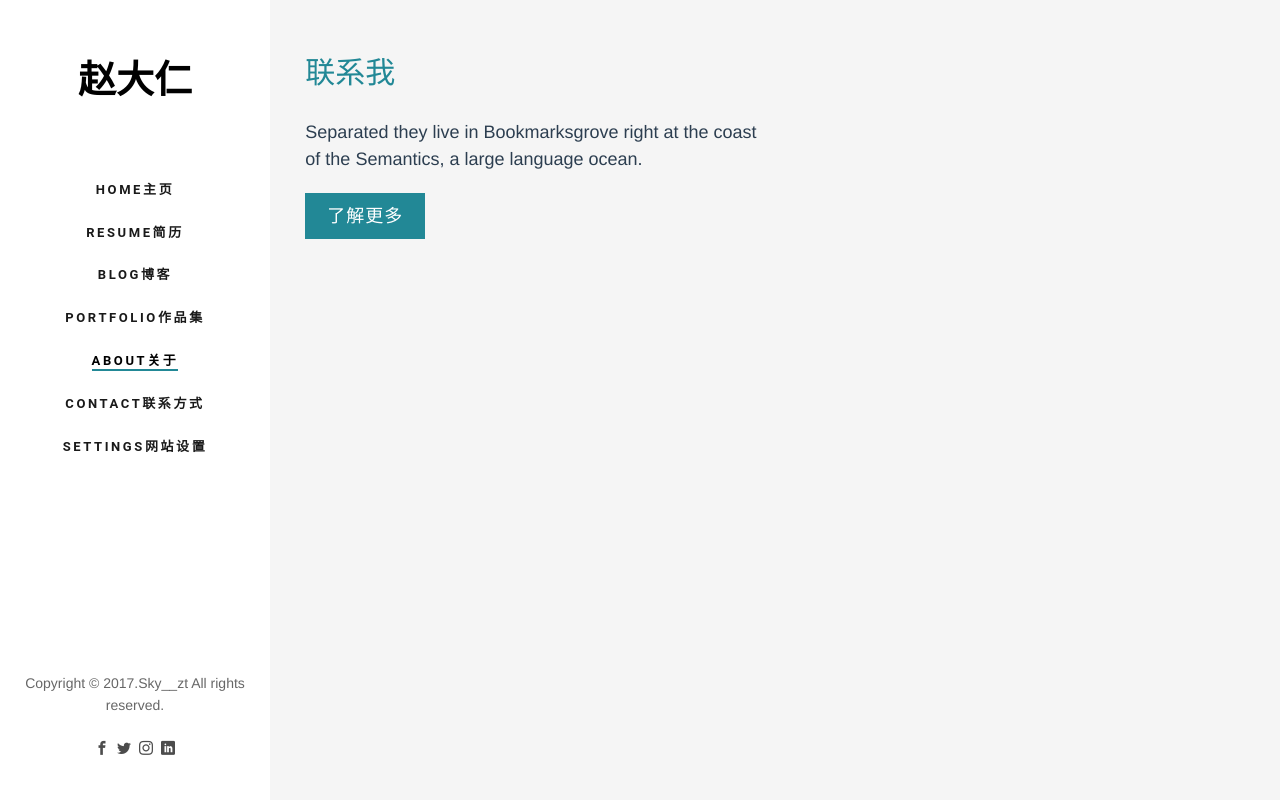
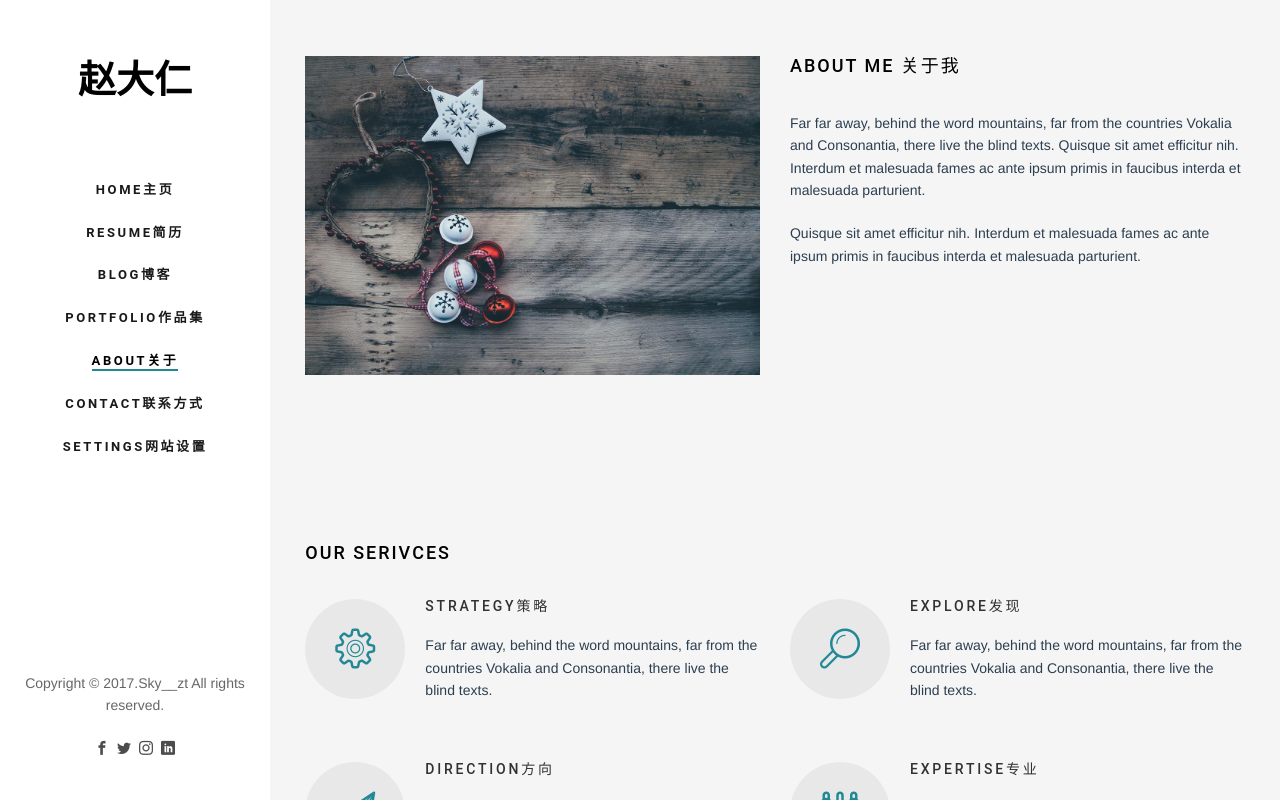
Before and after one commit to boyzhaotian/server-frontend, a Vue app: page /about in a window 1280 px wide. Built offline with nearby package versions, Linux system fonts and the light colour scheme; a web font is replaced by a local one.

Commit message:
组件提取

```diff
--- /dev/null
+++ b/src/components/NarrowContent.vue
@@ -0,0 +1,18 @@
+<template>
+    <div class="narrow-content">
+        <h2 class="heading animate-box" data-animate-effect="fadeInLeft">{{title}}</h2>
+        <div class="row">
+            <slot></slot>
+        </div>
+    </div>
+</template>
+<script>
+export default {
+    props: {
+        title: {
+            type: String,
+            default: 'title标题'
+        }
+    }
+}
+</script>
--- /dev/null
+++ b/src/components/ServiceItem.vue
@@ -0,0 +1,31 @@
+<template>
+    <div class="col-md-6">
+        <div class="feature animate-box" data-animate-effect="fadeInLeft">
+            <div class="icon">
+                <i :class="icon"></i>
+            </div>
+            <div class="text">
+                <h3>{{title}}</h3>
+                <p>{{content}}</p>
+            </div>
+        </div>
+    </div>
+</template>
+<script>
+export default {
+    props: {
+        icon: {
+            type: String,
+            default: 'icon-settings'
+        },
+        title: {
+            type: String,
+            default: 'Strategy'
+        },
+        content: {
+            type: String,
+            default: 'Far far away, behind the word mountains, far from the countries Vokalia and Consonantia, there live the blind texts. '
+        },
+    }
+}
+</script>
--- /dev/null
+++ b/src/components/Services.vue
@@ -0,0 +1,17 @@
+<template>
+    <narrow-content title="our serivces">
+        <service-item icon='icon-settings' title="Strategy策略"></service-item>
+        <service-item icon='icon-search4' title="Explore发现"></service-item>
+        <service-item icon='icon-paperplane' title="Direction方向"></service-item>
+        <service-item icon='icon-params' title="Expertise专业"></service-item>
+    </narrow-content>
+</template>
+<script>
+import NarrowContent from '@/components/NarrowContent'
+import ServiceItem from '@/components/ServiceItem'
+export default {
+    components: {
+        NarrowContent, ServiceItem
+    }
+}
+</script>
--- a/src/views/About.vue
+++ b/src/views/About.vue
@@ -1,13 +1,28 @@
 <template>
 	<div class="about">
+		<div class="narrow-content">
+			<div class="row row-bottom-padded-md">
+				<div class="col-md-6 animate-box" data-animate-effect="fadeInLeft">
+					<img class="img-responsive" src="../assets/img/img_bg_1.jpg" alt="Free HTML5 Bootstrap Template by FreeHTML5.co">
+				</div>
+				<div class="col-md-6 animate-box" data-animate-effect="fadeInLeft">
+					<h2 class="heading">About Me 关于我</h2>
+					<p>Far far away, behind the word mountains, far from the countries Vokalia and Consonantia, there live the blind texts. Quisque sit amet efficitur nih. Interdum et malesuada fames ac ante ipsum primis in faucibus interda et malesuada parturient.</p>
+					<p>Quisque sit amet efficitur nih. Interdum et malesuada fames ac ante ipsum primis in faucibus interda et malesuada parturient.</p>
+				</div>
+			</div>
+		</div>
+
+		<services></services>
 		<get-in-touch></get-in-touch>
 	</div>
 </template>
 <script>
+import Services from '@/components/Services'
 import GetInTouch from '@/components/GetInTouch'
 export default {
 	components: {
-		GetInTouch
+		Services, GetInTouch
 	}
 }
 </script>
--- a/src/views/Blog.vue
+++ b/src/views/Blog.vue
@@ -1,23 +1,20 @@
 <template>
     <div class="blog">
-        <div class="narrow-content">
-            <h2 class="heading animate-box" data-animate-effect="fadeInLeft">Blog博客
-            </h2>
-				<div class="row row-bottom-padded-md">
-                    <blog-item></blog-item>
-                    <blog-item></blog-item>
-                    <blog-item></blog-item>
-				</div>
-        </div>
+        <narrow-content title="Blog博客">
+            <blog-item></blog-item>
+            <blog-item></blog-item>
+            <blog-item></blog-item>
+        </narrow-content>
         <get-in-touch></get-in-touch>
     </div>
 </template>
 <script>
-import BlogItem from '../components/BlogItem.vue';
+import BlogItem from '@/components/BlogItem'
 import GetInTouch from '@/components/GetInTouch'
+import NarrowContent from '@/components/NarrowContent'
 export default {
     components: {
-        BlogItem, GetInTouch
+        BlogItem, GetInTouch, NarrowContent
     }
 }
 </script>
--- a/src/views/Home.vue
+++ b/src/views/Home.vue
@@ -2,6 +2,7 @@
 	<div class="home">
 		<!-- <img alt="Vue logo" src="../assets/img/logo-sky-blue.png"> -->
 		<Slider/>
+		<Services/>
 		<Get-in-touch></Get-in-touch>
 	</div>
 </template>
@@ -9,11 +10,12 @@
 <script>
 // @ is an alias to /src
 import Slider from '@/components/Slider'
+import Services from '@/components/Services'
 import GetInTouch from '@/components/GetInTouch'
 export default {
 	name: 'home',
 	components: {
-		Slider, GetInTouch
+		Slider, Services, GetInTouch
 	}
 }
 </script>
--- a/src/views/Portfolio.vue
+++ b/src/views/Portfolio.vue
@@ -1,20 +1,20 @@
 <template>
     <div class="portfolio">
-        <div class="narrow-content">
-            <h2 class="heading animate-box" data-animate-effect="fadeInLeft">Portfolio作品集</h2>
+        <narrow-content title="Portfolio作品集">
             <portfolio-item></portfolio-item>
             <portfolio-item></portfolio-item>
             <portfolio-item></portfolio-item>
-        </div>
+        </narrow-content>
         <get-in-touch></get-in-touch>
     </div>
 </template>
 <script>
 import PortfolioItem from '@/components/PortfolioItem'
+import NarrowContent from '@/components/NarrowContent'
 import GetInTouch from '@/components/GetInTouch'
 export default {
     components: {
-        PortfolioItem, GetInTouch
+        PortfolioItem, NarrowContent, GetInTouch
     }
 }
 </script>
```
